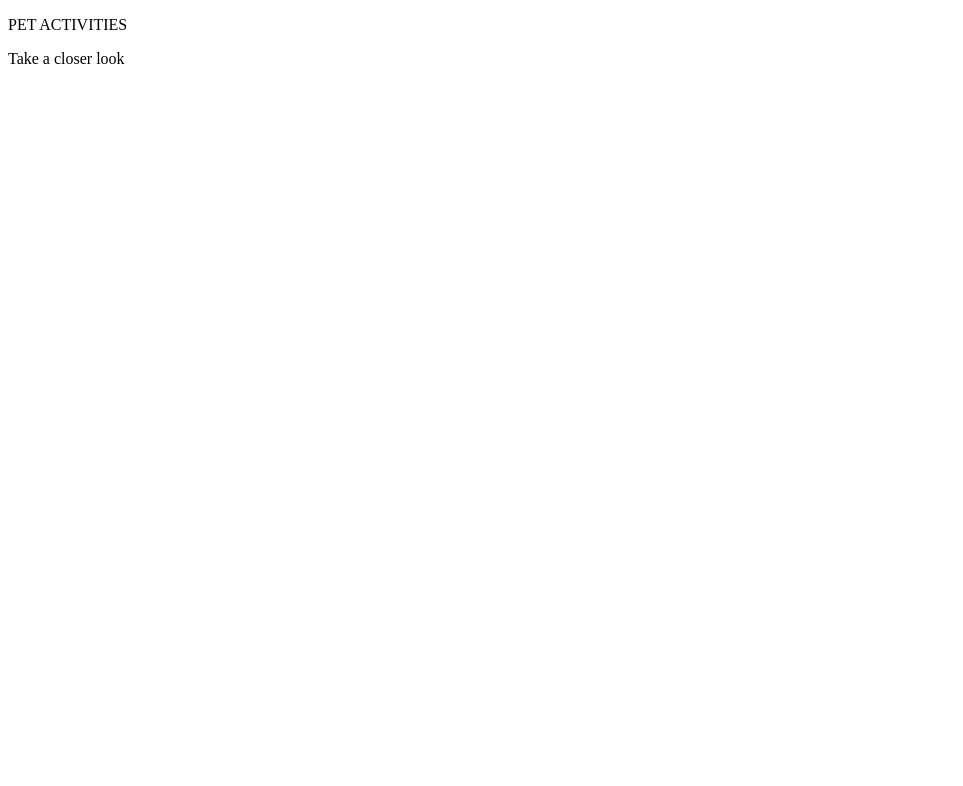
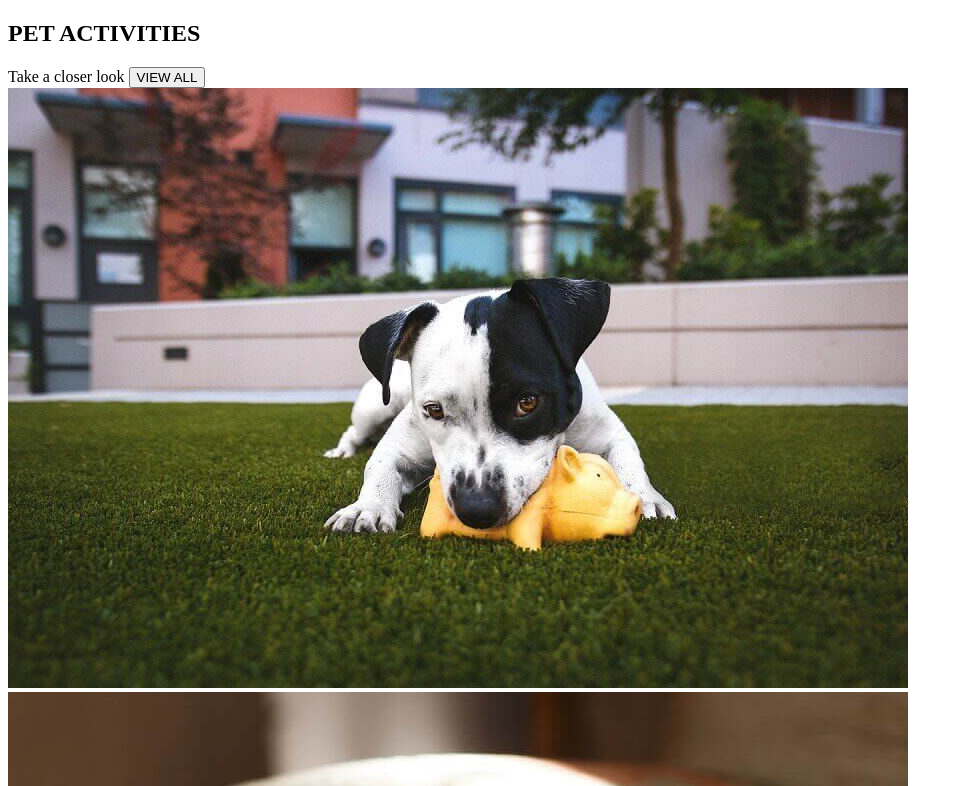
Before and after one commit to perezgallartalejandro/202209-w1ch4-alejandro-perez, a plain HTML site: page index.html in a window 1280 px wide. Shown: the top 786 px of the page, without its empty margins (0-963 px from the left). Drawn offline with Linux system fonts and the light colour scheme.

Commit message:
images-add

```diff
--- a/index.html
+++ b/index.html
@@ -5,12 +5,20 @@
   <meta http-equiv="X-UA-Compatible" content="IE=edge">
   <meta name="viewport" content="Pagina de tienda de mascotas">
   <title>PETS</title>
+  <link rel="preconnect" href="https://fonts.googleapis.com">
+  <link rel="preconnect" href="https://fonts.gstatic.com" crossorigin>
+  <link href="https://fonts.googleapis.com/css2?family=Nunito:wght@300;800&display=swap" rel="stylesheet">
 </head>
 <body>
-  <p>PET ACTIVITIES</p>
-  <p>Take a closer look</p>
-  <img src="" alt="">
-  <img src="" alt="">
-  <img src="" alt="">
+  <section class="header">
+    <h1 class="header__title">PET ACTIVITIES</h1>
+    <span class="header__subtitle">Take a closer look</span>
+    <button class="button_view-all">VIEW ALL</button>
+  </section>
+  <main class="images">
+  <img class="images__1" src="images/perrete.jpg" alt="pero mordiendo un juguete">
+  <img class="images__2" src="images/gatico.jpg" alt="gato asomando de una manta">
+  <img class="images__3" src="images/otro perro.jpg" alt="perro corriendo por el monte">
+  </main>
 </body>
 </html>
```
Also changed, not shown: css/style.css (added).
